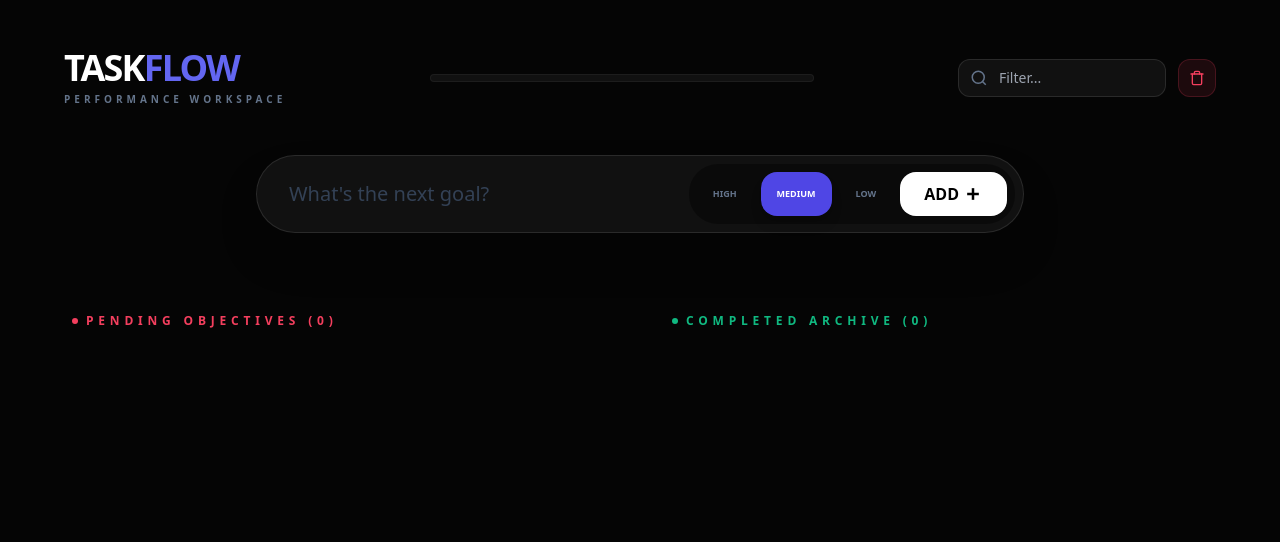
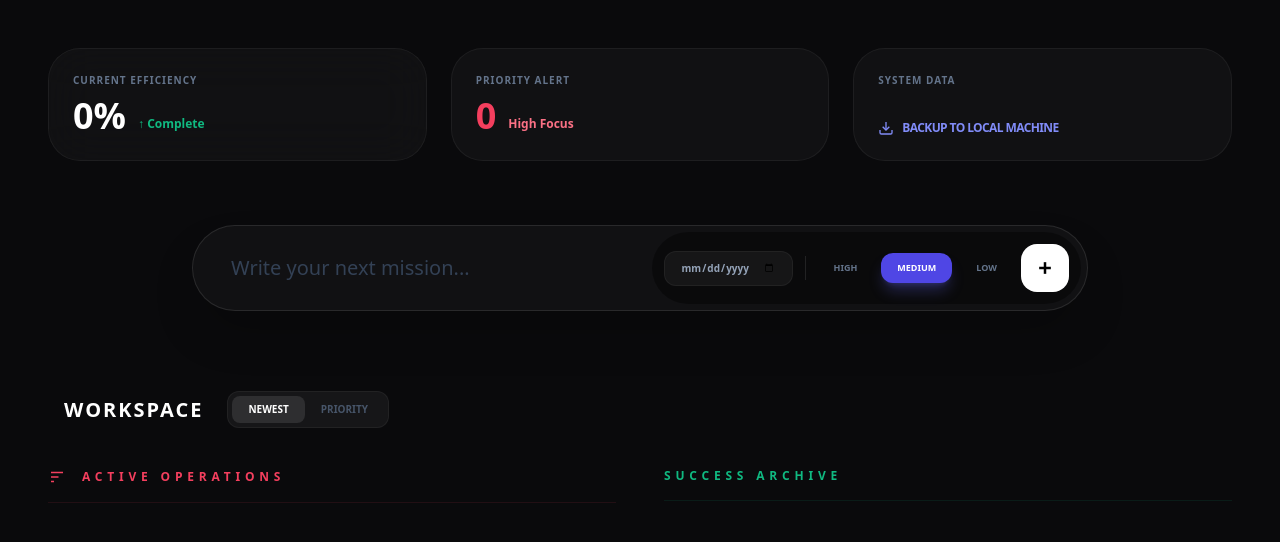
Before and after one commit to Madhesh-TOTCI/To-Do, a React (Create React App) app in the folder frontend/: page / in a window 1280 px wide. Shown: the top 542 px of the page. Built offline with nearby package versions, Linux system fonts and the light colour scheme; the HTML template or start-up script is replaced by a standard one.

Commit message:
Update App.js

```diff
--- a/frontend/src/App.js
+++ b/frontend/src/App.js
@@ -2,25 +2,26 @@ import React, { useState, useEffect } from 'react';
 
 // --- Build-Safe Icons ---
 const IconPlus = () => <svg viewBox="0 0 24 24" width="20" height="20" stroke="currentColor" strokeWidth="3" fill="none"><line x1="12" y1="5" x2="12" y2="19"></line><line x1="5" y1="12" x2="19" y2="12"></line></svg>;
-const IconSearch = () => <svg viewBox="0 0 24 24" width="18" height="18" stroke="currentColor" strokeWidth="2" fill="none"><circle cx="11" cy="11" r="8"></circle><line x1="21" y1="21" x2="16.65" y2="16.65"></line></svg>;
-const IconTrash = () => <svg viewBox="0 0 24 24" width="16" height="16" stroke="currentColor" strokeWidth="2" fill="none" strokeLinecap="round" strokeLinejoin="round"><polyline points="3 6 5 6 21 6"></polyline><path d="M19 6v14a2 2 0 0 1-2 2H7a2 2 0 0 1-2-2V6m3 0V4a2 2 0 0 1 2-2h4a2 2 0 0 1 2 2v2"></path></svg>;
-const IconEdit = () => <svg viewBox="0 0 24 24" width="14" height="14" stroke="currentColor" strokeWidth="2" fill="none"><path d="M11 4H4a2 2 0 0 0-2 2v14a2 2 0 0 0 2 2h14a2 2 0 0 0 2-2v-7"></path><path d="M18.5 2.5a2.121 2.121 0 1 1 3 3L12 15l-4 1 1-4 9.5-9.5z"></path></svg>;
+const IconSort = () => <svg viewBox="0 0 24 24" width="18" height="18" stroke="currentColor" strokeWidth="2" fill="none"><line x1="4" y1="6" x2="20" y2="6"></line><line x1="4" y1="12" x2="14" y2="12"></line><line x1="4" y1="18" x2="8" y2="18"></line></svg>;
+const IconDownload = () => <svg viewBox="0 0 24 24" width="16" height="16" stroke="currentColor" strokeWidth="2" fill="none"><path d="M21 15v4a2 2 0 0 1-2 2H5a2 2 0 0 1-2-2v-4"></path><polyline points="7 10 12 15 17 10"></polyline><line x1="12" y1="15" x2="12" y2="3"></line></svg>;
+const IconTrash = () => <svg viewBox="0 0 24 24" width="16" height="16" stroke="currentColor" strokeWidth="2" fill="none"><polyline points="3 6 5 6 21 6"></polyline><path d="M19 6v14a2 2 0 0 1-2 2H7a2 2 0 0 1-2-2V6m3 0V4a2 2 0 0 1 2-2h4a2 2 0 0 1 2 2v2"></path></svg>;
 
 function App() {
   const [tasks, setTasks] = useState([]);
   const [title, setTitle] = useState('');
   const [priority, setPriority] = useState('Medium');
-  const [searchTerm, setSearchTerm] = useState('');
+  const [dueDate, setDueDate] = useState('');
+  const [sortBy, setSortBy] = useState('Newest'); // or 'Priority'
   const [editingId, setEditingId] = useState(null);
   const [editValue, setEditValue] = useState('');
 
   useEffect(() => {
-    const saved = localStorage.getItem('vibrant-tasks-final');
+    const saved = localStorage.getItem('vibrant-tasks-v4');
     if (saved) setTasks(JSON.parse(saved));
   }, []);
 
   useEffect(() => {
-    localStorage.setItem('vibrant-tasks-final', JSON.stringify(tasks));
+    localStorage.setItem('vibrant-tasks-v4', JSON.stringify(tasks));
   }, [tasks]);
 
   const handleAddTask = (e) => {
@@ -30,128 +31,139 @@ function App() {
       id: Date.now(),
       title: title.trim(),
       priority,
+      dueDate: dueDate || 'No Date',
       completed: false,
-      timestamp: new Date().toLocaleDateString()
+      createdAt: new Date().getTime()
     };
     setTasks([newTask, ...tasks]);
     setTitle('');
   };
 
-  const startEdit = (task) => {
-    setEditingId(task.id);
-    setEditValue(task.title);
+  const exportData = () => {
+    const dataStr = "data:text/json;charset=utf-8," + encodeURIComponent(JSON.stringify(tasks));
+    const downloadAnchorNode = document.createElement('a');
+    downloadAnchorNode.setAttribute("href", dataStr);
+    downloadAnchorNode.setAttribute("download", "my_tasks_backup.json");
+    document.body.appendChild(downloadAnchorNode);
+    downloadAnchorNode.click();
+    downloadAnchorNode.remove();
   };
 
-  const saveEdit = (id) => {
-    setTasks(tasks.map(t => t.id === id ? { ...t, title: editValue } : t));
-    setEditingId(null);
-  };
+  const getPriorityWeight = (p) => p === 'High' ? 3 : p === 'Medium' ? 2 : 1;
 
-  const handleToggle = (id) => setTasks(tasks.map(t => t.id === id ? { ...t, completed: !t.completed } : t));
-  const deleteTask = (id) => setTasks(tasks.filter(t => t.id !== id));
-  const clearAll = () => { if(window.confirm("Clear all tasks?")) setTasks([]); };
+  const sortedTasks = [...tasks].sort((a, b) => {
+    if (sortBy === 'Priority') return getPriorityWeight(b.priority) - getPriorityWeight(a.priority);
+    return b.createdAt - a.createdAt;
+  });
 
-  const filteredTasks = tasks.filter(t => t.title.toLowerCase().includes(searchTerm.toLowerCase()));
-  const pending = filteredTasks.filter(t => !t.completed);
-  const completed = filteredTasks.filter(t => t.completed);
-  const progress = tasks.length ? Math.round((tasks.filter(t => t.completed).length / tasks.length) * 100) : 0;
+  const pending = sortedTasks.filter(t => !t.completed);
+  const completed = sortedTasks.filter(t => t.completed);
+  const progress = tasks.length ? Math.round((completed.length / tasks.length) * 100) : 0;
 
   return (
-    <div className="min-h-screen bg-[#050505] text-slate-300 font-sans p-4 md:px-10 py-12 selection:bg-indigo-500">
-      <div className="max-w-6xl mx-auto">
+    <div className={`min-h-screen bg-[#0a0a0c] text-slate-300 font-sans p-6 md:p-12 transition-all duration-1000 ${progress === 100 && tasks.length > 0 ? 'bg-emerald-950/20 shadow-[inset_0_0_100px_rgba(16,185,129,0.1)]' : ''}`}>
 
-        {/* TOP BAR */}
-        <div className="flex flex-col md:flex-row justify-between items-center mb-12 gap-8">
-          <div>
-            <h1 className="text-4xl font-black text-white tracking-tighter">TASK<span className="text-indigo-500">FLOW</span></h1>
-            <p className="text-[10px] font-black text-slate-500 uppercase tracking-[0.4em] mt-1">Performance Workspace</p>
+      <div className="max-w-7xl mx-auto">
+
+        {/* TOP DASHBOARD CARDS */}
+        <div className="grid grid-cols-1 md:grid-cols-3 gap-6 mb-16">
+          <div className="bg-white/[0.03] border border-white/5 p-6 rounded-[2rem] backdrop-blur-xl">
+             <h4 className="text-[10px] font-black tracking-widest text-slate-500 uppercase">Current Efficiency</h4>
+             <div className="flex items-end gap-3 mt-2">
+                <span className="text-4xl font-black text-white">{progress}%</span>
+                <span className="text-emerald-500 text-xs font-bold mb-1">↑ Complete</span>
+             </div>
           </div>
-
-          <div className="flex-1 max-w-sm w-full bg-white/5 h-2 rounded-full overflow-hidden border border-white/5 relative mx-4">
-            <div className="absolute inset-y-0 left-0 bg-gradient-to-r from-indigo-600 to-purple-500 transition-all duration-700" style={{ width: `${progress}%` }}></div>
+          <div className="bg-white/[0.03] border border-white/5 p-6 rounded-[2rem]">
+             <h4 className="text-[10px] font-black tracking-widest text-slate-500 uppercase">Priority Alert</h4>
+             <div className="flex items-end gap-3 mt-2">
+                <span className="text-4xl font-black text-rose-500">{pending.filter(t => t.priority === 'High').length}</span>
+                <span className="text-rose-400 text-xs font-bold mb-1">High Focus</span>
+             </div>
           </div>
-
-          <div className="flex gap-3">
-             <div className="relative">
-                <span className="absolute left-3 top-2.5 text-slate-500"><IconSearch /></span>
-                <input
-                  placeholder="Filter..."
-                  className="bg-white/5 border border-white/10 rounded-xl pl-10 pr-4 py-2 text-sm outline-none focus:border-indigo-500/50 w-32 md:w-52 transition-all"
-                  value={searchTerm}
-                  onChange={(e) => setSearchTerm(e.target.value)}
-                />
-             </div>
-             <button onClick={clearAll} className="p-2.5 bg-rose-500/10 hover:bg-rose-500 hover:text-white rounded-xl text-rose-500 transition-all border border-rose-500/20">
-                <IconTrash />
+          <div className="bg-white/[0.03] border border-white/5 p-6 rounded-[2rem] flex flex-col justify-between">
+             <h4 className="text-[10px] font-black tracking-widest text-slate-500 uppercase">System Data</h4>
+             <button onClick={exportData} className="flex items-center gap-2 text-xs font-bold text-indigo-400 hover:text-white transition-colors mt-2 uppercase tracking-tighter">
+                <IconDownload /> Backup to Local Machine
              </button>
           </div>
         </div>
 
-        {/* INPUT SECTION */}
-        <section className="max-w-3xl mx-auto mb-20 bg-white/5 p-2 rounded-[2.5rem] border border-white/10 shadow-2xl">
-          <form onSubmit={handleAddTask} className="flex flex-col md:flex-row gap-2">
+        {/* INPUT BOX - ELITE BOX */}
+        <section className="bg-white/[0.03] p-1.5 rounded-[3rem] border border-white/10 mb-20 max-w-4xl mx-auto shadow-2xl">
+          <form onSubmit={handleAddTask} className="flex flex-col lg:flex-row gap-2">
              <input
-               className="flex-1 bg-transparent px-6 py-4 text-xl outline-none text-white font-medium placeholder:text-slate-700"
-               placeholder="What's the next goal?"
+               className="flex-1 bg-transparent px-8 py-5 text-xl outline-none text-white font-medium placeholder:text-slate-700"
+               placeholder="Write your next mission..."
                value={title}
                onChange={(e) => setTitle(e.target.value)}
              />
-             <div className="flex gap-2 p-2 bg-black/40 rounded-[1.8rem]">
+             <div className="flex flex-wrap items-center gap-2 p-3 bg-black/40 rounded-[2.5rem]">
+                <input type="date" value={dueDate} onChange={(e) => setDueDate(e.target.value)} className="bg-white/5 text-[10px] text-slate-400 font-bold px-4 py-2 rounded-xl outline-none border border-white/5" />
+                <div className="h-6 w-[1px] bg-white/10 hidden md:block mx-1"></div>
                 {['High', 'Medium', 'Low'].map(p => (
-                  <button
-                    key={p} type="button" onClick={() => setPriority(p)}
-                    className={`px-4 py-2 rounded-2xl text-[9px] font-black uppercase transition-all ${priority === p ? 'bg-indigo-600 text-white shadow-lg' : 'text-slate-500 hover:text-slate-300'}`}
-                  >
+                  <button key={p} type="button" onClick={() => setPriority(p)} className={`px-4 py-2 rounded-xl text-[9px] font-black uppercase transition-all ${priority === p ? 'bg-indigo-600 text-white shadow-lg shadow-indigo-500/30' : 'text-slate-500 hover:text-white'}`}>
                     {p}
                   </button>
                 ))}
-                <button type="submit" className="bg-white text-black px-6 py-2 rounded-2xl font-bold hover:scale-105 active:scale-95 transition-all flex items-center gap-1">
-                  ADD <IconPlus />
+                <button type="submit" className="bg-white text-black h-12 w-12 flex items-center justify-center rounded-2xl hover:scale-110 active:scale-95 transition-all">
+                  <IconPlus />
                 </button>
              </div>
           </form>
         </section>
 
-        {/* BOARD */}
+        {/* CONTROLS */}
+        <div className="flex justify-between items-center mb-10 px-4">
+           <div className="flex items-center gap-6">
+              <h2 className="text-xl font-black text-white tracking-widest uppercase">Workspace</h2>
+              <div className="flex bg-white/5 p-1 rounded-xl border border-white/5">
+                 <button onClick={() => setSortBy('Newest')} className={`px-4 py-1.5 rounded-lg text-[10px] font-black uppercase transition-all ${sortBy === 'Newest' ? 'bg-white/10 text-white' : 'text-slate-600'}`}>Newest</button>
+                 <button onClick={() => setSortBy('Priority')} className={`px-4 py-1.5 rounded-lg text-[10px] font-black uppercase transition-all ${sortBy === 'Priority' ? 'bg-white/10 text-white' : 'text-slate-600'}`}>Priority</button>
+              </div>
+           </div>
+           {progress === 100 && tasks.length > 0 && <span className="text-emerald-500 text-[10px] font-black animate-bounce tracking-[0.3em]">ALL OBJECTIVES SECURED 🏆</span>}
+        </div>
+
+        {/* 2-COLUMN VIEW */}
         <div className="grid lg:grid-cols-2 gap-12">
 
           {/* PENDING */}
           <div className="space-y-6">
-            <h2 className="text-xs font-black text-rose-500 tracking-[0.4em] flex items-center gap-2 uppercase px-2">
-              <span className="w-1.5 h-1.5 rounded-full bg-rose-500 shadow-[0_0_8px_rose]"></span>
-              Pending Objectives ({pending.length})
-            </h2>
+            <div className="flex items-center gap-4 text-rose-500 border-b border-rose-500/10 pb-4">
+               <IconSort /> <span className="text-xs font-black uppercase tracking-[0.4em]">Active Operations</span>
+            </div>
             <div className="space-y-4">
               {pending.map(task => (
-                <div key={task.id} className="group bg-white/5 border border-white/10 rounded-[2rem] p-6 hover:border-indigo-500/30 transition-all duration-500 relative overflow-hidden">
-                  <div className={`absolute top-0 left-0 w-1.5 h-full ${task.priority === 'High' ? 'bg-rose-500' : task.priority === 'Medium' ? 'bg-amber-400' : 'bg-blue-500'}`}></div>
+                <div key={task.id} className="group bg-white/[0.03] hover:bg-white/[0.05] border border-white/10 rounded-[2.5rem] p-8 transition-all duration-500 relative">
+                  <div className={`absolute top-8 left-0 w-1.5 h-12 rounded-r-full ${task.priority === 'High' ? 'bg-rose-500 shadow-[0_0_15px_rose]' : 'bg-indigo-500'}`}></div>
 
                   {editingId === task.id ? (
-                    <div className="flex flex-col gap-3">
-                      <input
-                        className="bg-white/10 border border-white/20 rounded-xl px-4 py-2 text-white outline-none font-bold"
-                        value={editValue}
-                        onChange={(e) => setEditValue(e.target.value)}
-                        autoFocus
-                      />
+                    <div className="flex flex-col gap-4">
+                      <input className="bg-white/10 rounded-2xl px-6 py-3 text-white outline-none border border-indigo-500/30" value={editValue} onChange={(e) => setEditValue(e.target.value)} autoFocus />
                       <div className="flex gap-2">
-                        <button onClick={() => saveEdit(task.id)} className="bg-indigo-600 text-white px-4 py-1.5 rounded-xl text-[10px] font-black uppercase">Save Change</button>
-                        <button onClick={() => setEditingId(null)} className="text-slate-500 px-4 py-1.5 rounded-xl text-[10px] font-black uppercase">Cancel</button>
+                        <button onClick={() => { setTasks(tasks.map(t => t.id === task.id ? {...t, title: editValue} : t)); setEditingId(null); }} className="bg-indigo-600 text-white px-6 py-2 rounded-xl text-[10px] font-black">SAVE</button>
+                        <button onClick={() => setEditingId(null)} className="text-slate-500 px-6 py-2 font-black text-[10px]">CANCEL</button>
                       </div>
                     </div>
                   ) : (
-                    <div className="flex justify-between items-start">
-                      <div className="flex-1">
-                        <span className="text-[8px] font-black text-slate-500 uppercase tracking-widest block mb-1">{task.priority} Priority</span>
-                        <h3 className="text-xl font-bold text-white leading-snug">{task.title}</h3>
-                        <div className="mt-4 flex gap-3 opacity-0 group-hover:opacity-100 transition-opacity">
-                          <button onClick={() => startEdit(task)} className="flex items-center gap-1 text-[10px] font-bold text-slate-500 hover:text-white transition-colors uppercase"><IconEdit /> Edit</button>
-                          <button onClick={() => deleteTask(task.id)} className="flex items-center gap-1 text-[10px] font-bold text-slate-500 hover:text-rose-500 transition-colors uppercase"><IconTrash /> Remove</button>
+                    <div className="flex flex-col">
+                      <div className="flex justify-between items-start gap-4 mb-4">
+                        <div>
+                           <div className="flex gap-2 items-center mb-2">
+                              <span className="text-[8px] font-black uppercase text-indigo-400 border border-indigo-400/20 px-2 py-0.5 rounded-md">Priority {task.priority}</span>
+                              <span className="text-[8px] font-black uppercase text-slate-500">Due: {task.dueDate}</span>
+                           </div>
+                           <h3 className="text-2xl font-bold text-white tracking-tight leading-tight">{task.title}</h3>
                         </div>
+                        <button onClick={() => setTasks(tasks.map(t => t.id === task.id ? {...t, completed: true} : t))} className="w-14 h-14 rounded-full border border-white/10 flex items-center justify-center text-slate-500 hover:bg-emerald-500 hover:text-white transition-all shadow-inner">
+                           <IconPlus />
+                        </button>
                       </div>
-                      <button onClick={() => handleToggle(task.id)} className="w-12 h-12 rounded-2xl border border-white/10 flex items-center justify-center text-slate-500 hover:bg-emerald-500 hover:text-white hover:border-emerald-500 transition-all">
-                         <IconPlus /> {/* Recycled plus for check */}
-                      </button>
+                      <div className="flex gap-4 pt-4 border-t border-white/5 opacity-0 group-hover:opacity-100 transition-opacity">
+                         <button onClick={() => { setEditingId(task.id); setEditValue(task.title); }} className="text-[9px] font-black text-slate-600 hover:text-white uppercase tracking-widest">Edit Entry</button>
+                         <button onClick={() => setTasks(tasks.filter(t => t.id !== task.id))} className="text-[9px] font-black text-slate-600 hover:text-rose-500 uppercase tracking-widest"><IconTrash /></button>
+                      </div>
                     </div>
                   )}
                 </div>
@@ -161,24 +173,23 @@ function App() {
 
           {/* COMPLETED */}
           <div className="space-y-6">
-            <h2 className="text-xs font-black text-emerald-500 tracking-[0.4em] flex items-center gap-2 uppercase px-2">
-              <span className="w-1.5 h-1.5 rounded-full bg-emerald-500 shadow-[0_0_8px_emerald]"></span>
-              Completed Archive ({completed.length})
-            </h2>
+            <div className="flex items-center gap-4 text-emerald-500 border-b border-emerald-500/10 pb-4">
+               <span className="text-xs font-black uppercase tracking-[0.4em]">Success Archive</span>
+            </div>
             <div className="space-y-4">
               {completed.map(task => (
-                <div key={task.id} className="bg-white/[0.02] border border-white/5 rounded-[2rem] p-6 opacity-40 hover:opacity-100 transition-all">
-                  <div className="flex justify-between items-center">
-                    <p className="text-lg text-emerald-100/70 line-through decoration-emerald-500/50 font-medium italic">{task.title}</p>
-                    <button onClick={() => handleToggle(task.id)} className="w-8 h-8 rounded-full bg-emerald-500/20 text-emerald-500 flex items-center justify-center">
-                       ✔
+                <div key={task.id} className="bg-emerald-500/[0.02] border border-emerald-500/10 rounded-[2.5rem] p-8 opacity-40 hover:opacity-100 transition-all">
+                  <div className="flex justify-between items-center bg-transparent">
+                    <p className="text-xl font-medium text-emerald-100/60 line-through italic">{task.title}</p>
+                    <button onClick={() => setTasks(tasks.map(t => t.id === task.id ? {...t, completed: false} : t))} className="text-emerald-500">
+                       <svg viewBox="0 0 24 24" width="24" height="24" stroke="currentColor" fill="none" strokeWidth="3"><polyline points="20 6 9 17 4 12"></polyline></svg>
                     </button>
                   </div>
-                  <button onClick={() => deleteTask(task.id)} className="mt-4 text-[10px] font-bold text-slate-700 hover:text-rose-500 uppercase tracking-widest">Delete Permanent</button>
                 </div>
               ))}
             </div>
           </div>
+
         </div>
       </div>
     </div>
```
